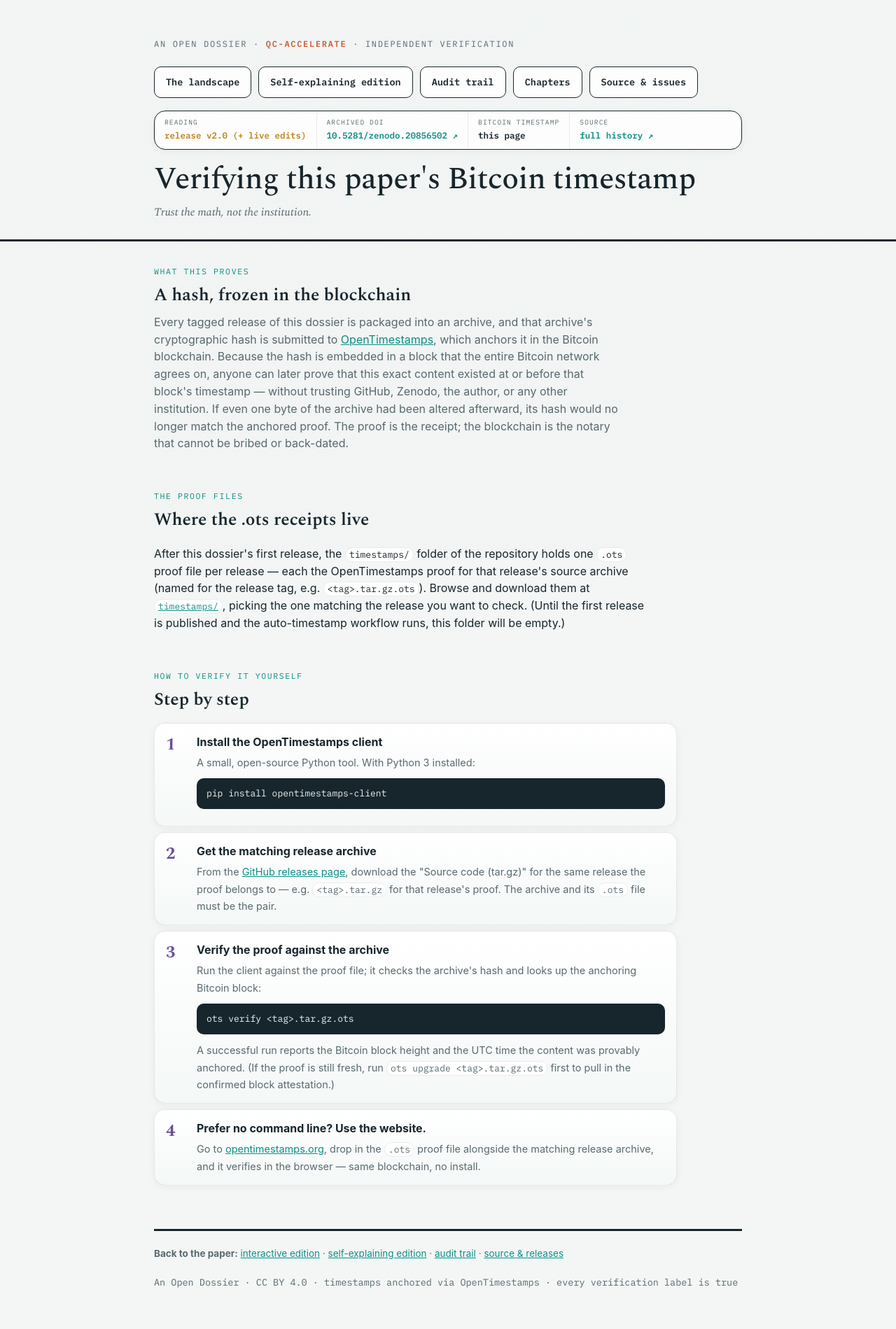
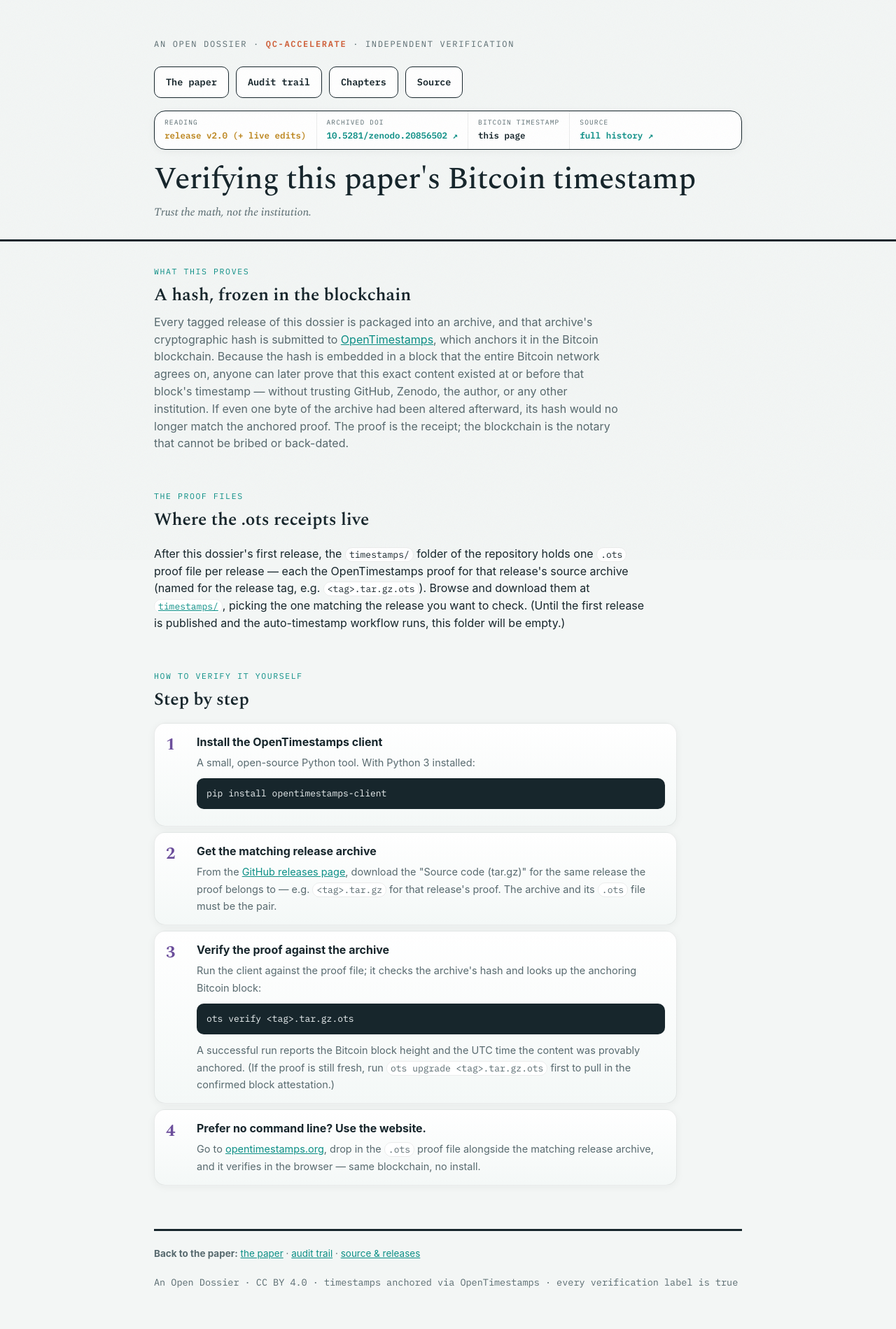
Before and after one commit to m4gr4th34/dossier-QC-Accelerate, a website: page verify.html in a window 1280 px wide. Shown: the whole page at 70% size. Drawn offline with nearby package versions, Linux system fonts and the light colour scheme.

Commit message:
fix(nav): unify dossier.html + verify.html to the 4-button front-door nav (completes #1+#2)
index.html moved to the skin's 4-button nav (The paper / Audit trail / Chapters / Source) when
it became skin-generated, but the standalone dossier.html and verify.html were left on the old
5-button nav with a stale 'Self-explaining edition -> paper.html' button (paper.html is now a
redirect stub). A bucket-1-deferred hunk that came due when #2 retired paper.html. Drop the
defunct button, relabel landscape->The paper and 'Source & issues'->Source, collapse verify.html's
footer that linked the retired stub. Also fix a pre-existing literal \u2190 escape in dossier.html's
footer that rendered as visible text instead of an arrow. Sealed chapters untouched (old nav is the
frozen record); the lineage-strip's chapters/<tag>/paper.html record ref kept. Plain commit, no tag.

```diff
--- a/verify.html
+++ b/verify.html
@@ -115,11 +115,10 @@
   <div class="chrome">
     <div class="eyebrow">An Open Dossier · <b>QC-Accelerate</b> · independent verification</div>
     <div class="cta">
-      <a class="btn" href="index.html">The landscape</a>
-      <a class="btn" href="paper.html">Self-explaining edition</a>
+      <a class="btn" href="index.html">The paper</a>
       <a class="btn" href="dossier.html">Audit trail</a>
       <a class="btn" href="lineage.html">Chapters</a>
-      <a class="btn" href="https://github.com/m4gr4th34/dossier-QC-Accelerate">Source &amp; issues</a>
+      <a class="btn" href="https://github.com/m4gr4th34/dossier-QC-Accelerate">Source</a>
     </div>
     <div class="provenance" role="contentinfo" aria-label="Provenance and verification">
       <span class="pv-item"><span class="pv-k">Reading</span><span class="pv-v" id="pv-state">live tip</span></span>
@@ -192,8 +191,7 @@
 </section>
 
 <footer>
-  <b>Back to the paper:</b> <a href="index.html">interactive edition</a> ·
-  <a href="paper.html">self-explaining edition</a> ·
+  <b>Back to the paper:</b> <a href="index.html">the paper</a> ·
   <a href="dossier.html">audit trail</a> ·
   <a href="https://github.com/m4gr4th34/dossier-QC-Accelerate" target="_blank" rel="noopener">source &amp; releases</a>
   <br><br><span class="mono">An Open Dossier · CC BY 4.0 · timestamps anchored via OpenTimestamps · every verification label is true</span>
```
Also changed, not shown: dossier.html (+3 -4 lines).
